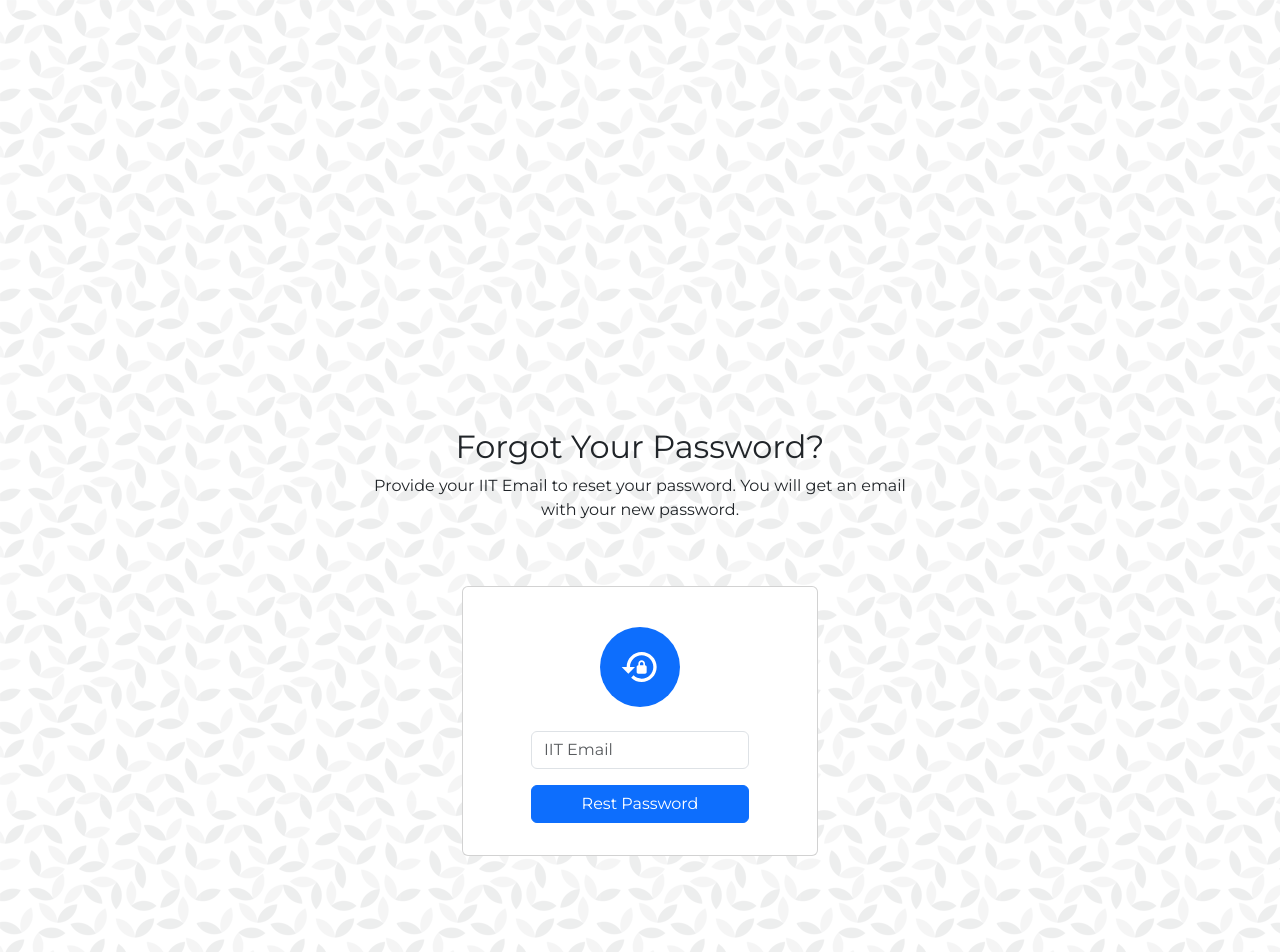
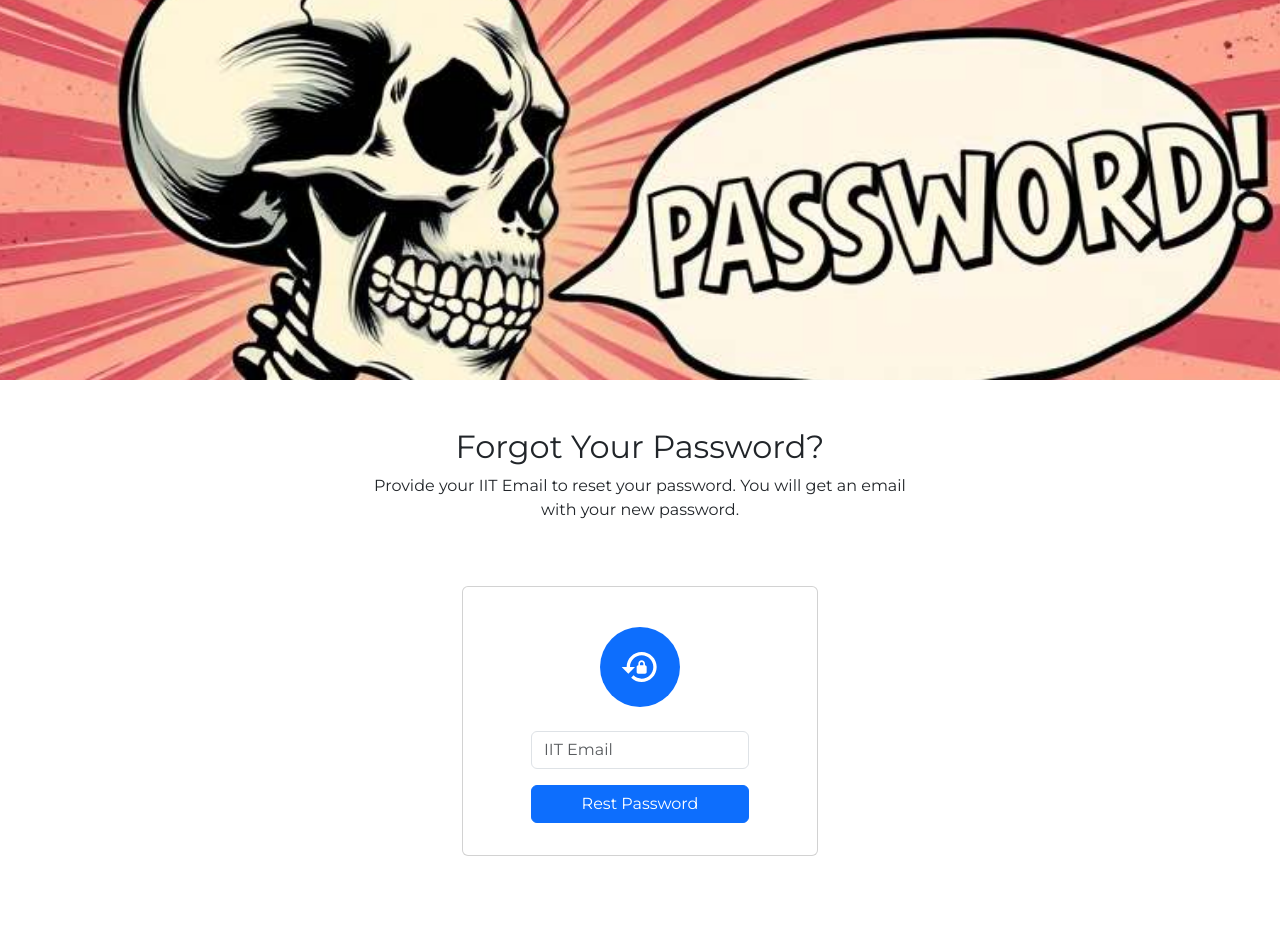
Before and after one commit to bschultz99/cks, a Flask app: page /forgot_password_page in a window 1280 px wide. Run offline with Flask 3, Linux system fonts and the light colour scheme; some libraries are stand-ins or nearby versions; some web fonts are replaced.

Commit message:
Update forgot_password.html

```diff
--- a/templates/forgot_password.html
+++ b/templates/forgot_password.html
@@ -18,7 +18,6 @@
 </head>
 
 <body>
-    <main class="page" style="background: url(&quot;static/img/geometric-leaves.webp&quot;);">
     <div data-bss-parallax-bg="true" class="backgroundimages" style="background-image: url(static/img/password.jpg);"></div>
     <section class="position-relative py-4 py-xl-5">
         <div class="container">
@@ -52,7 +51,6 @@
     <script src="static/js/Animated-Text-Background-animatedTextBackground.js"></script>
     <script src="static/js/pikaday.min.js"></script>
     <script src="static/js/theme.js"></script>
-</main>
 </body>
 
 </html>
```
